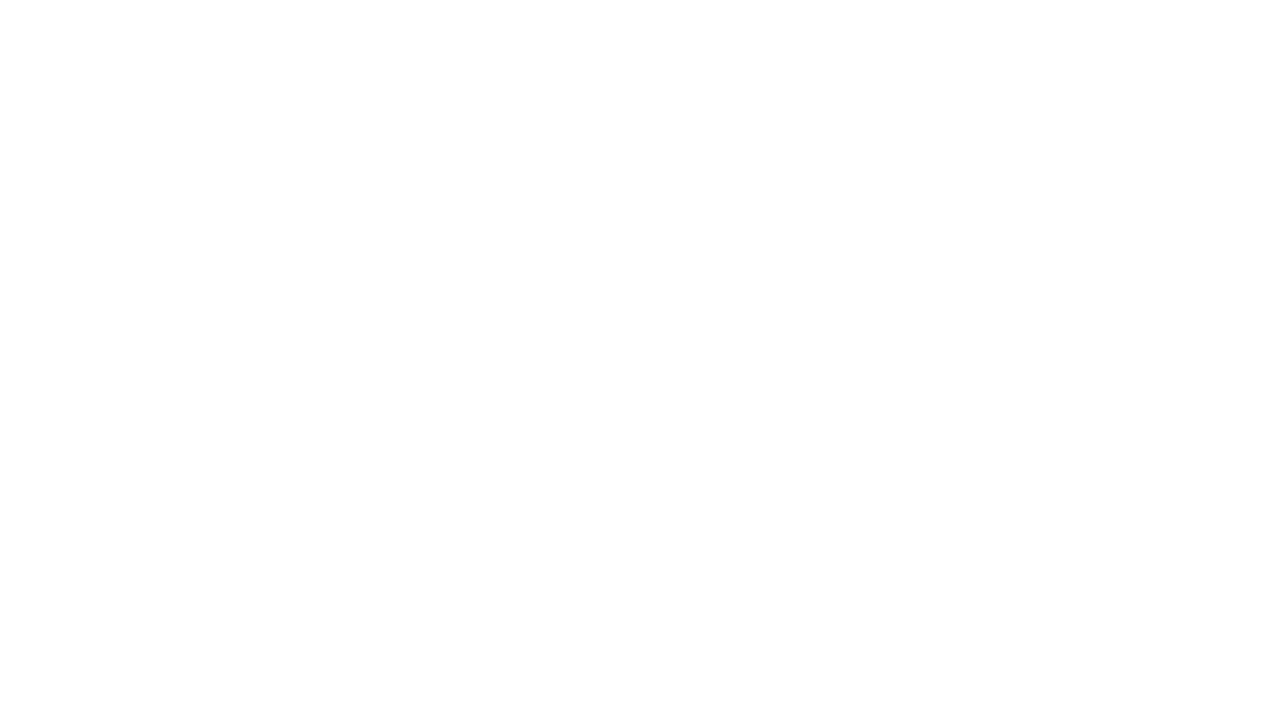
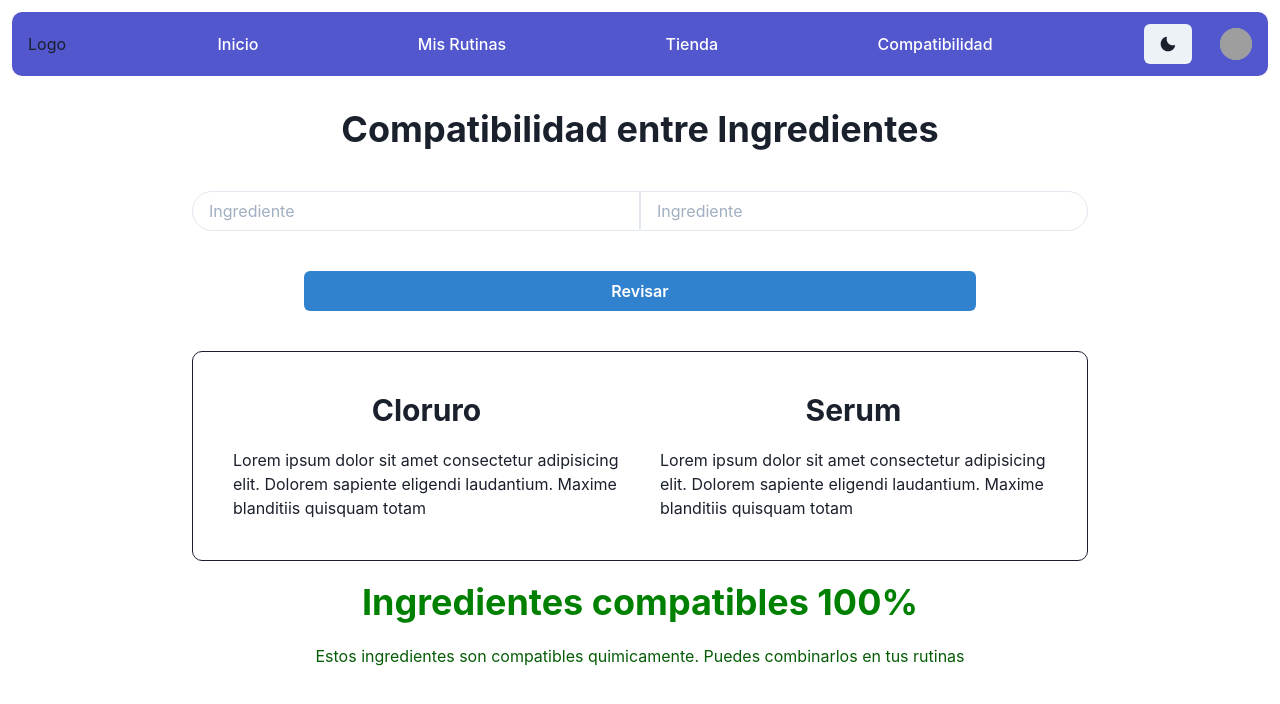
Before and after one commit to lucasangelino/skincare, a React (Vite) app in the folder frontend/: page /productsCompatibility in a window 1280 px wide. Before the commit this address had no page. Shown: the top 704 px of the page. Built offline with nearby package versions, Linux system fonts and the light colour scheme; grey boxes are pictures that could not be loaded.

Commit message:
SKIN add README

```diff
--- a/frontend/src/components/core/Navbar.jsx
+++ b/frontend/src/components/core/Navbar.jsx
@@ -28,6 +28,8 @@ const NavLink = ({ children, to }) => (
       textDecoration: "none",
       bg: useColorModeValue("gray.200", "gray.700"),
     }}
+    color='#fff'
+    fontWeight={500}
     href={to}
   >
     {children}
@@ -37,17 +39,17 @@ const NavLink = ({ children, to }) => (
 export function Navbar() {
   const { logout } = React.useContext(AuthContext);
   const { colorMode, toggleColorMode } = useColorMode();
-  const { isOpen, onOpen, onClose } = useDisclosure();
   return (
     <>
-      <Box bg={useColorModeValue("#5357CE", "#1A202C")} px={4}>
+    <Box padding={3}>
+      <Box bg={useColorModeValue("#5357CE", "#5357CE")} px={4} borderRadius={10}>
         <Flex h={16} alignItems={"center"} justifyContent={"space-between"}>
           <Box>Logo</Box>
 
-          <NavLink to='/products'>Mis Rutinas</NavLink>
-          <NavLink to='/products'>Market</NavLink>
-          <NavLink to='/products'>Profesionales</NavLink>
-          <NavLink to='/products'>Comunidad</NavLink>
+          <NavLink to='/'>Inicio</NavLink>
+          <NavLink to='/mirutina'>Mis Rutinas</NavLink>
+          <NavLink to='/tienda'>Tienda</NavLink>
+          <NavLink to='/productsCompatibility'>Compatibilidad</NavLink>
 
           <Flex alignItems={"center"}>
             <Stack direction={"row"} spacing={7}>
@@ -90,6 +92,7 @@ export function Navbar() {
           </Flex>
         </Flex>
       </Box>
+      </Box>
     </>
   );
 }
--- a/frontend/src/components/framework/ProductSearchBanner.jsx
+++ b/frontend/src/components/framework/ProductSearchBanner.jsx
@@ -9,7 +9,7 @@ export default function ProductsSearchBanner() {
                 <Heading size='lg' color='#fff' marginBottom={20}>
                     Sabías que no puedes mezclar algunos productos en tus rutinas?
                 </Heading>
-                <RouterLink to='/products'>
+                <RouterLink to='/productsCompatibility'>
                     <Button>Revisar compatibilidad</Button>
                 </RouterLink>
             </VStack>
--- a/frontend/src/pages/ProductsCompatibility.jsx
+++ b/frontend/src/pages/ProductsCompatibility.jsx
@@ -1,13 +1,14 @@
 import * as React from "react";
 import {
   Grid,
-  GridItem,
+  Alert,
   Container,
   Box,
   HStack,
   Input,
-  InputGroup,
-  InputLeftElement,
+  Button,
+  Text,
+  Heading,
 } from "@chakra-ui/react";
 import Form from "../components/framework/Form";
 
@@ -18,11 +19,36 @@ export function ProductsCompatibility() {
 
   return (
     <>
-      <Box bgColor={"#323641"} borderRadius={10} padding={5} h={500}>
-        <HStack direction={"row"} justifyContent="center">
-          <Form onSubmit={handleSubmit} />
+      <Container maxW="6xl" centerContent>
+        <Heading marginBottom={10}>Compatibilidad entre Ingredientes</Heading>
+        <HStack spacing={0} width='80%' marginBottom={10}>
+          <Input placeholder='Ingrediente' size='md' borderLeftRadius={100} />
+          <Input placeholder='Ingrediente' size='md' borderRightRadius={100} />
         </HStack>
-      </Box>
+        <Button colorScheme='blue' width={'60%'} marginBottom={10}>Revisar</Button>
+
+        <Box padding={10} width='80%' marginBottom={5} border='1px' borderRadius={10}>
+          <HStack justify={'space-between'} spacing={10}>
+            <Box display={'flex'} flexDirection='column' alignItems='center' >
+              <Heading size='lg' marginBottom={5}>Cloruro</Heading>
+              <Text>
+                Lorem ipsum dolor sit amet consectetur adipisicing elit. Dolorem sapiente eligendi laudantium. Maxime blanditiis quisquam totam
+              </Text>
+            </Box>
+
+            <Box display={'flex'} flexDirection='column' alignItems='center'>
+              <Heading size='lg' marginBottom={5}>Serum</Heading>
+              <Text>
+                Lorem ipsum dolor sit amet consectetur adipisicing elit. Dolorem sapiente eligendi laudantium. Maxime blanditiis quisquam totam
+              </Text>
+            </Box>
+          </HStack>
+        </Box>
+        <Heading color='green' marginBottom={3}>Ingredientes compatibles 100%</Heading>
+        <Text color='#065c06' padding={2} borderRadius={2}>
+          Estos ingredientes son compatibles quimicamente. Puedes combinarlos en tus rutinas
+        </Text>
+      </Container>
     </>
   );
 }
--- a/frontend/src/router/routes.js
+++ b/frontend/src/router/routes.js
@@ -8,7 +8,7 @@ const routes = Object.freeze([
     isProtected: true,
   },
   {
-    path: "/products",
+    path: "/productsCompatibility",
     component: ProductsCompatibility,
     isProtected: true,
   },
```
Also changed, not shown: 1 other file (tests, documents, lock files or other folders).
